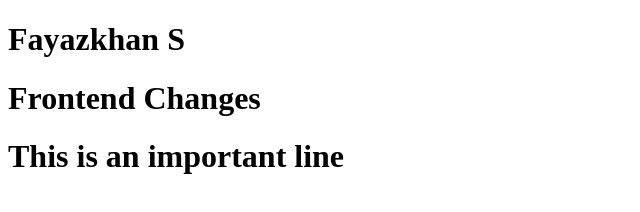
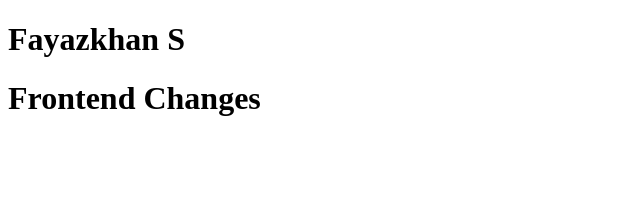
Before and after one commit to sfayazk/samplerepo, a plain HTML site: page index.html in a window 1280 px wide. Shown: the whole page, without its empty margins (0-640 px from the left). Drawn offline with Linux system fonts and the light colour scheme.

Commit message:
Update index.html

```diff
--- a/index.html
+++ b/index.html
@@ -8,6 +8,5 @@
 <body>
     <h1>Fayazkhan S</h1>
     <h1>Frontend Changes</h1>
-    <h1>This is an important line</h1>
 </body>
 </html>
```
